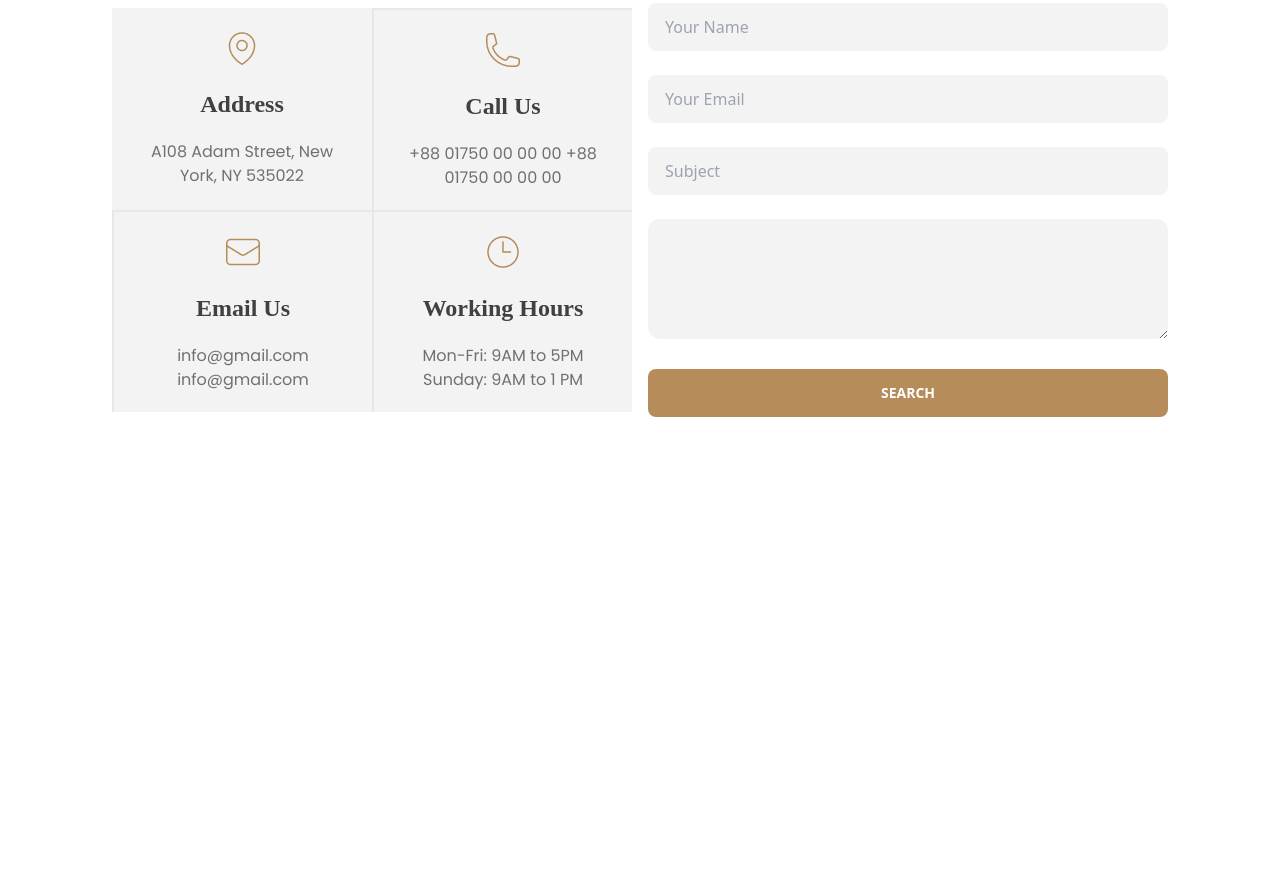
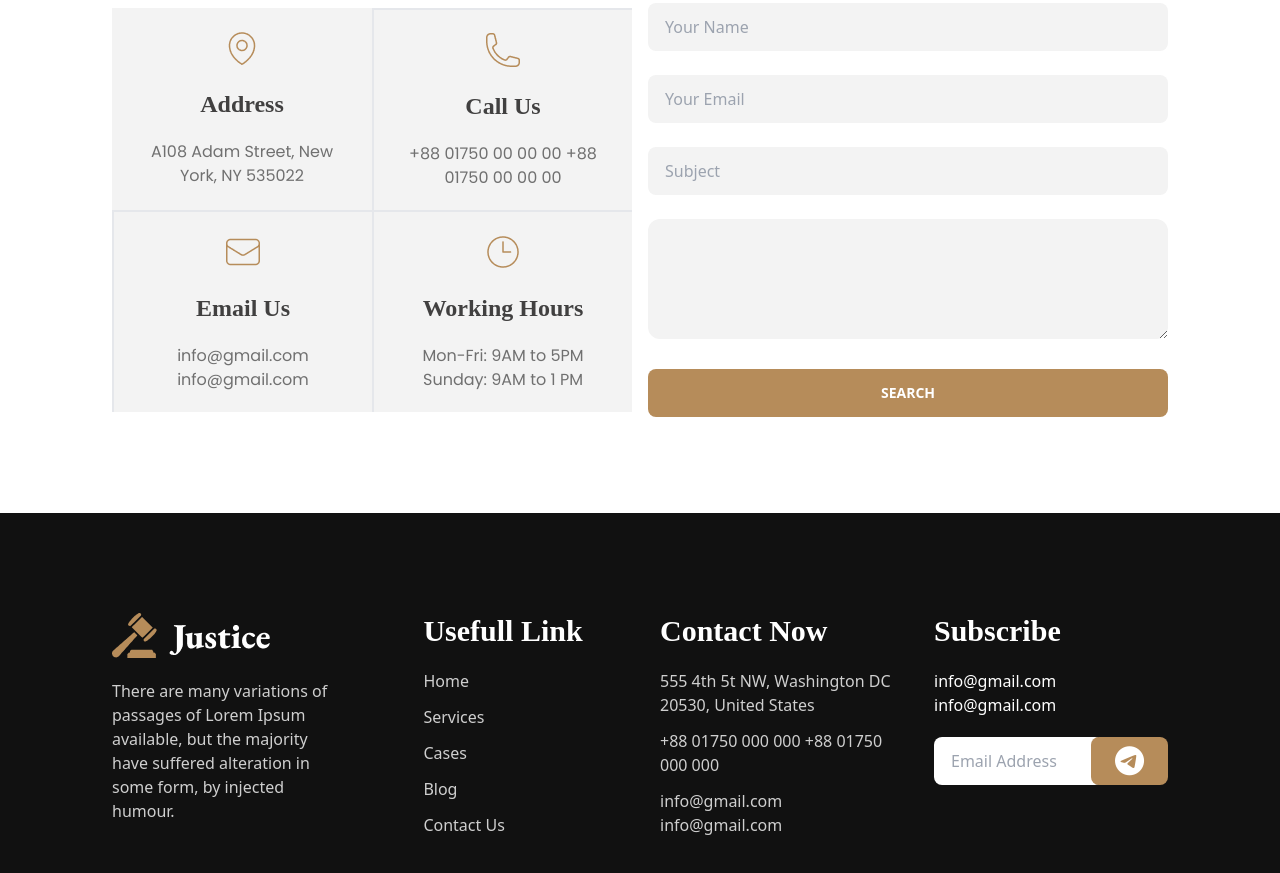
Before and after one commit to mdmitulhossen/legal-solution, a plain HTML site: page index.html in a window 1280 px wide. Shown: the part 3581-4454 px from the top of the page. Before the commit the page ends 3998 px from the top, so only its background shows below. Drawn offline with nearby package versions, Linux system fonts and the light colour scheme.

Commit message:
footer done

```diff
--- a/index.html
+++ b/index.html
@@ -447,14 +447,15 @@
                 </div>
 
                 <div>
-                    <form class="space-y-6" >
+                    <form class="space-y-6">
                         <input type="text" placeholder="Your Name"
                             class="input bg-[#F3F3F3] focus:ring-2 focus:ring-[#B68C5A] w-full" />
                         <input type="email" placeholder="Your Email"
                             class="input bg-[#F3F3F3] focus:ring-2 focus:ring-[#B68C5A] w-full" />
                         <input type="text" placeholder="Subject"
                             class="input bg-[#F3F3F3] focus:ring-2 focus:ring-[#B68C5A] w-full" />
-                            <textarea class="bg-[#F3F3F3] focus:ring-2 focus:ring-[#B68C5A] w-full rounded-xl" id="" cols="30" rows="5"></textarea>
+                        <textarea class="bg-[#F3F3F3] focus:ring-2 focus:ring-[#B68C5A] w-full rounded-xl" id=""
+                            cols="30" rows="5"></textarea>
                         <button class="btn legalbtn w-full">Search</button>
                     </form>
                 </div>
@@ -462,7 +463,48 @@
         </section>
 
     </main>
-    <footer>
+    <footer
+        class="md:mt-24 mt-20 max-w-[1920px] mx-auto 3xl:px-[275px] px-3 sm:px-8 md:px-12 lg:px-20 xl:px-28 2xl:px-40 bg-[#111] py-[100px]">
+        <div class="grid grid-cols-2 md:grid-cols-4 justify-center  gap-10 justify-items-center">
+            <div class="text-white space-y-5">
+                <h1><img src="./assests/images/logo.png" alt=""></h1>
+                <p class="text-[#CFCFCF]">
+                    There are many variations of passages of Lorem Ipsum available, but the majority have suffered
+                    alteration in some form, by injected humour.
+                </p>
+            </div>
+            <div class="text-white space-y-5">
+                <h1 class="text-3xl font-semibold font-['gramond']">Usefull Link</h1>
+                <ul class="text-[#CFCFCF] space-y-3">
+                    <li><a>Home</a></li>
+                    <li><a>Services</a></li>
+                    <li><a>Cases</a></li>
+                    <li><a>Blog</a></li>
+                    <li><a>Contact Us</a></li>
+                </ul>
+            </div>
+            <div class="text-white space-y-5">
+                <h1 class="text-3xl font-semibold font-['gramond']">Contact Now</h1>
+                <ul class="text-[#CFCFCF] space-y-3">
+                    <li>555 4th 5t NW, Washington
+                        DC 20530, United States</li>
+                    <li>+88 01750 000 000
+                        +88 01750 000 000</li>
+                    <li>info@gmail.com
+                        info@gmail.com</li>
+                </ul>
+            </div>
+            <div class="text-white space-y-5">
+                <h1 class="text-3xl font-semibold font-['gramond']">Subscribe</h1>
+                <p>info@gmail.com
+                    info@gmail.com</p>
+                    <form class="flex">
+                        <input type="text" placeholder="Email Address"
+                            class="input focus:ring-2 focus:ring-[#B68C5A] w-full" />
+                        <button class="btn legalbtn -ml-3 text-3xl"><i class="fa-brands fa-telegram"></i></button>
+                    </form>
+            </div>
+        </div>
 
     </footer>
 </body>
```
